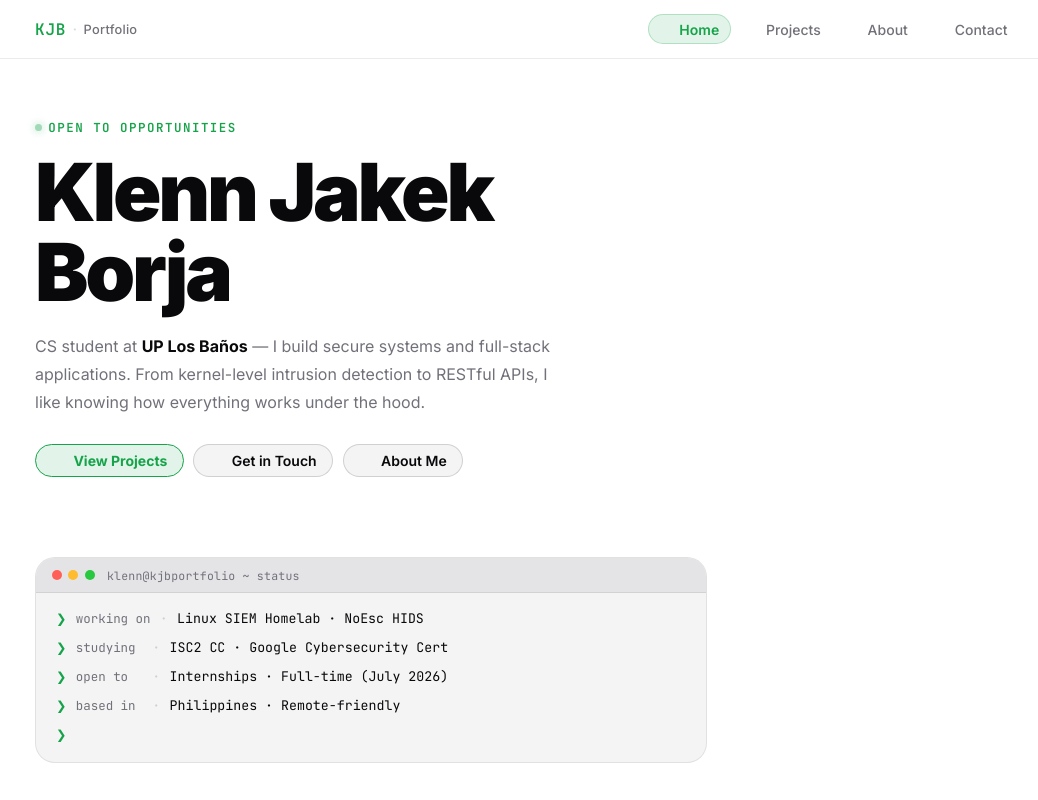
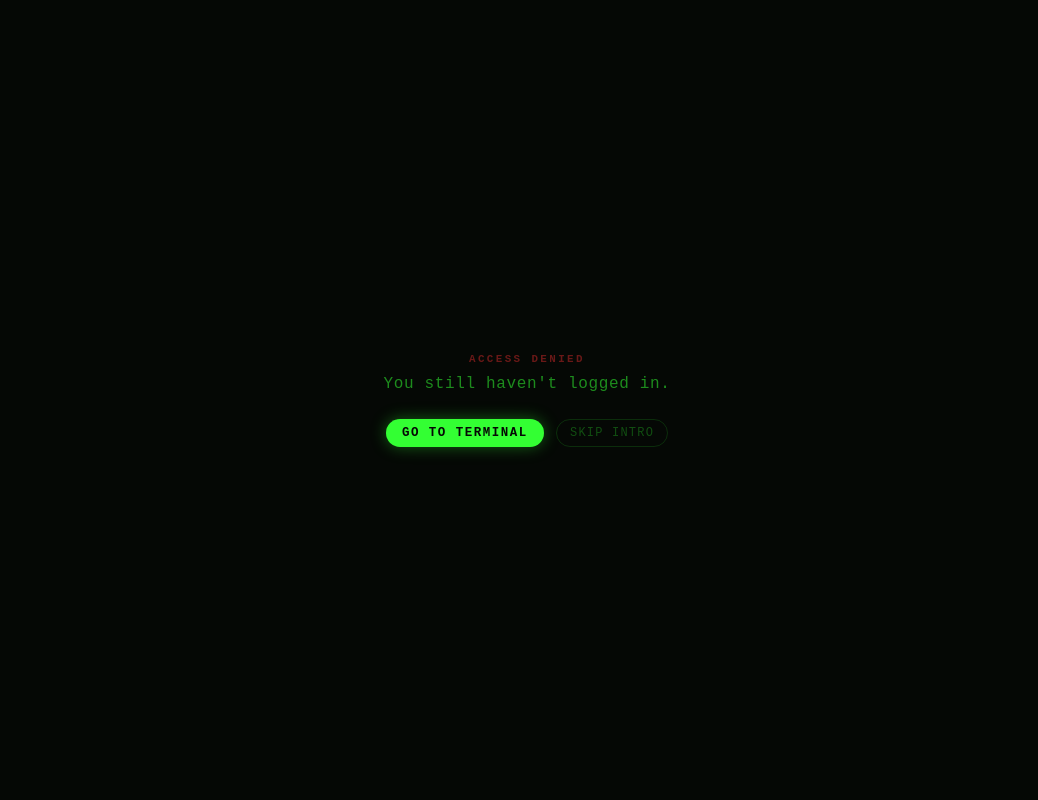
Before and after one commit to klenndacoder69/kvborja-portfolio, a SvelteKit app: page /home in a window 1280 px wide. Shown: the top 800 px of the page, without its empty margins (113-1151 px from the left). Built offline with nearby package versions, Linux system fonts and the light colour scheme; some icons are missing.

Commit message:
added unauthenticated access pages

```diff
--- /dev/null
+++ b/src/lib/Unauthenticated.svelte
@@ -0,0 +1,125 @@
+<script lang="ts">
+  import { goto } from '$app/navigation';
+  import { resolve } from '$app/paths';
+  import { introStore } from '$lib/introStore';
+  import { onMount } from 'svelte';
+  import { page } from '$app/state';
+
+  let visible = $state(false);
+
+  onMount(() => {
+    requestAnimationFrame(() => { visible = true; });
+  });
+
+  function goToTerminal() {
+    goto(resolve('/'));
+  }
+
+  function skipAndEnter() {
+    introStore.markDone();
+    goto(page.url.href, { replaceState: true });
+  }
+</script>
+
+<div class="wrap" class:visible>
+  <div class="inner">
+    <p class="label">ACCESS DENIED</p>
+    <p class="msg">You still haven't logged in.</p>
+    <div class="actions">
+      <button class="btn-terminal" onclick={goToTerminal}>Go to terminal</button>
+      <button class="btn-skip" onclick={skipAndEnter}>Skip intro</button>
+    </div>
+  </div>
+</div>
+
+<style>
+  .wrap {
+    position: fixed;
+    inset: 0;
+    z-index: 200;
+    background: #050805;
+    display: flex;
+    align-items: center;
+    justify-content: center;
+    font-family: 'Courier New', 'Lucida Console', monospace;
+    opacity: 0;
+    transition: opacity 0.35s ease;
+  }
+  .wrap.visible { opacity: 1; }
+
+  .inner {
+    display: flex;
+    flex-direction: column;
+    align-items: center;
+    gap: 0.6rem;
+    text-align: center;
+  }
+
+  .label {
+    margin: 0;
+    font-size: 0.68rem;
+    font-weight: 700;
+    letter-spacing: 0.22em;
+    text-transform: uppercase;
+    color: #ff333366;
+  }
+
+  .msg {
+    margin: 0;
+    font-size: 1rem;
+    color: #33ff3388;
+    letter-spacing: 0.04em;
+  }
+
+  .actions {
+    display: flex;
+    gap: 0.75rem;
+    margin-top: 1rem;
+    flex-wrap: wrap;
+    justify-content: center;
+  }
+
+  /* Primary — terminal */
+  .btn-terminal {
+    font-family: inherit;
+    font-size: 0.78rem;
+    font-weight: 700;
+    letter-spacing: 0.12em;
+    text-transform: uppercase;
+    padding: 0.5em 1.3em;
+    border-radius: 9999em;
+    border: none;
+    background: #33ff33;
+    color: #050805;
+    cursor: pointer;
+    box-shadow: 0 0 16px rgba(51,255,51,0.35);
+    transition: background 0.2s, box-shadow 0.2s, transform 0.15s;
+  }
+  .btn-terminal:hover {
+    background: #5fff5f;
+    box-shadow: 0 0 26px rgba(51,255,51,0.6);
+    transform: translateY(-2px);
+  }
+  .btn-terminal:active { transform: translateY(0); }
+
+  /* Ghost — skip */
+  .btn-skip {
+    font-family: inherit;
+    font-size: 0.75rem;
+    letter-spacing: 0.1em;
+    text-transform: uppercase;
+    padding: 0.5em 1.1em;
+    border-radius: 9999em;
+    border: 1px solid rgba(51,255,51,0.15);
+    background: transparent;
+    color: #33ff3348;
+    cursor: pointer;
+    transition: border-color 0.2s, color 0.2s, transform 0.15s;
+  }
+  .btn-skip:hover {
+    border-color: rgba(51,255,51,0.4);
+    color: #33ff3399;
+    transform: translateY(-2px);
+  }
+  .btn-skip:active { transform: translateY(0); }
+</style>
--- /dev/null
+++ b/src/lib/introStore.ts
@@ -0,0 +1,26 @@
+/**
+ * introStore.ts
+ * Tracks whether the terminal intro has been completed or skipped.
+ * Uses sessionStorage so it resets on each new browser session (fresh tab/window),
+ * but survives client-side navigation within the same session.
+ */
+
+const SESSION_KEY = 'intro_done';
+
+function createIntroStore() {
+  // On the server (SSR/prerender) sessionStorage doesn't exist — default to false.
+  function read(): boolean {
+    if (typeof sessionStorage === 'undefined') return false;
+    return sessionStorage.getItem(SESSION_KEY) === '1';
+  }
+
+  function markDone() {
+    if (typeof sessionStorage !== 'undefined') {
+      sessionStorage.setItem(SESSION_KEY, '1');
+    }
+  }
+
+  return { read, markDone };
+}
+
+export const introStore = createIntroStore();
--- a/src/routes/+layout.svelte
+++ b/src/routes/+layout.svelte
@@ -2,14 +2,28 @@
 	import favicon from '$lib/assets/favicon.svg';
 	import Header from '$lib/Header.svelte';
 	import Footer from '$lib/Footer.svelte';
+	import Unauthenticated from '$lib/Unauthenticated.svelte';
 	import '$lib/styles/common.css';
 	import { page } from '$app/state';
 	import { onNavigate } from '$app/navigation';
+	import { onMount } from 'svelte';
+	import { introStore } from '$lib/introStore';
 
 	let { children } = $props();
+
 	let isTerminal = $derived(page.url.pathname === '/');
 
+	// Reactive auth state — re-evaluated whenever the store changes or navigation happens
+	let isAuthed = $state(false);
+
+	onMount(() => {
+		isAuthed = introStore.read();
+	});
+
 	onNavigate((navigation) => {
+		// Re-check auth on every navigation
+		isAuthed = introStore.read();
+
 		// Skip view transition when leaving the terminal
 		if (navigation.from?.url.pathname === '/') return;
 		if (!document.startViewTransition) return;
@@ -28,6 +42,9 @@
 
 {#if isTerminal}
 	{@render children()}
+{:else if !isAuthed}
+	<!-- Show access-denied screen; no header/footer -->
+	<Unauthenticated />
 {:else}
 	<Header />
 	<main style="min-height: 70vh;">
--- a/src/routes/+page.svelte
+++ b/src/routes/+page.svelte
@@ -2,6 +2,7 @@
   import { onMount } from 'svelte';
   import { goto } from '$app/navigation';
   import { resolve } from '$app/paths';
+  import { introStore } from '$lib/introStore';
 
   type Phase = 'init' | 'prompt' | 'password' | 'auth' | 'exiting' | 'exiting2';
 
@@ -156,6 +157,7 @@
     phase = 'exiting2';
     exiting = true;
     await sleep(800);
+    introStore.markDone();
     goto(resolve('/home'));
   }
 
@@ -194,7 +196,7 @@
 
   <div class="name-block" class:visible={titleVisible}>
     <div class="name">Klenn Jakek Borja</div>
-    <div class="tagline">Aspiring Cybersecurity Engineer</div>
+    <div class="tagline">Software Developer</div>
   </div>
 
   <div class="sep" class:visible={termVisible}></div>
@@ -221,7 +223,13 @@
     <div class="hint">{hint}</div>
   </div>
 
-  <a href={resolve('/home')} class="skip">skip intro →</a>
+  <button
+    class="skip"
+    onclick={() => { introStore.markDone(); goto(resolve('/home')); }}
+    aria-label="Skip the terminal intro and go to portfolio"
+  >
+    skip intro →
+  </button>
 </div>
 
 <style>
@@ -346,14 +354,32 @@
   /* ── skip ── */
   .skip {
     position: fixed;
-    bottom: 1.5rem;
+    bottom: 1.75rem;
     right: 1.75rem;
-    font-size: 0.72rem;
-    color: #33ff3340;
-    text-decoration: none;
-    letter-spacing: 0.12em;
-    transition: color 0.2s;
     z-index: 20;
+    /* reset button defaults */
+    font-family: 'Courier New', 'Lucida Console', monospace;
+    cursor: pointer;
+    /* pill styling */
+    display: inline-flex;
+    align-items: center;
+    gap: 0.4em;
+    padding: 0.5em 1.1em;
+    font-size: 0.78rem;
+    font-weight: 700;
+    letter-spacing: 0.14em;
+    text-transform: uppercase;
+    color: #0a0d0a;
+    background: #33ff33;
+    border: none;
+    border-radius: 9999em;
+    box-shadow: 0 0 18px rgba(51,255,51,0.45), 0 0 6px rgba(51,255,51,0.3);
+    transition: background 0.2s, box-shadow 0.2s, transform 0.15s;
   }
-  .skip:hover { color: #33ff33; }
+  .skip:hover {
+    background: #5fff5f;
+    box-shadow: 0 0 28px rgba(51,255,51,0.7), 0 0 10px rgba(51,255,51,0.5);
+    transform: translateY(-2px);
+  }
+  .skip:active { transform: translateY(0); }
 </style>
```
